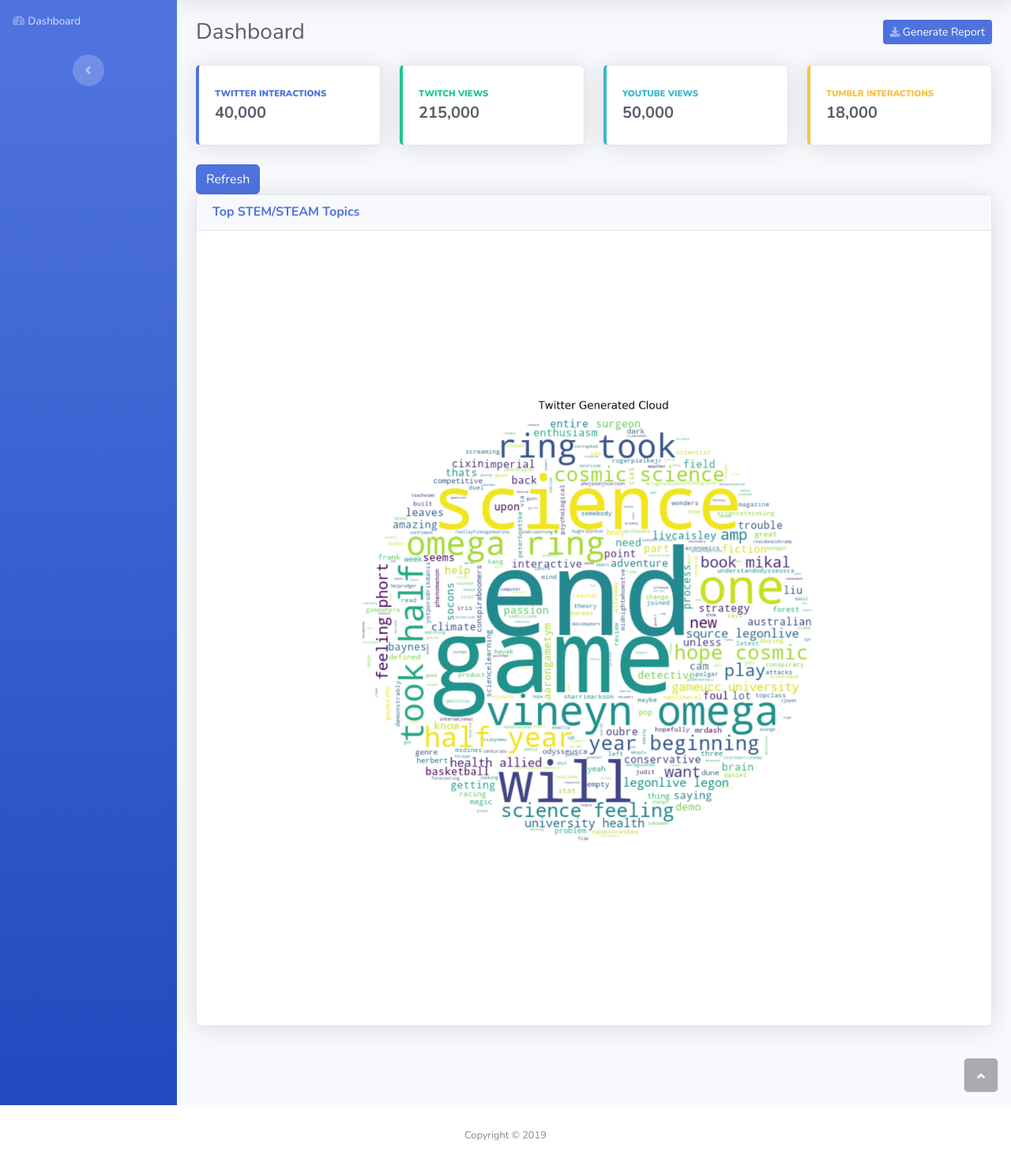
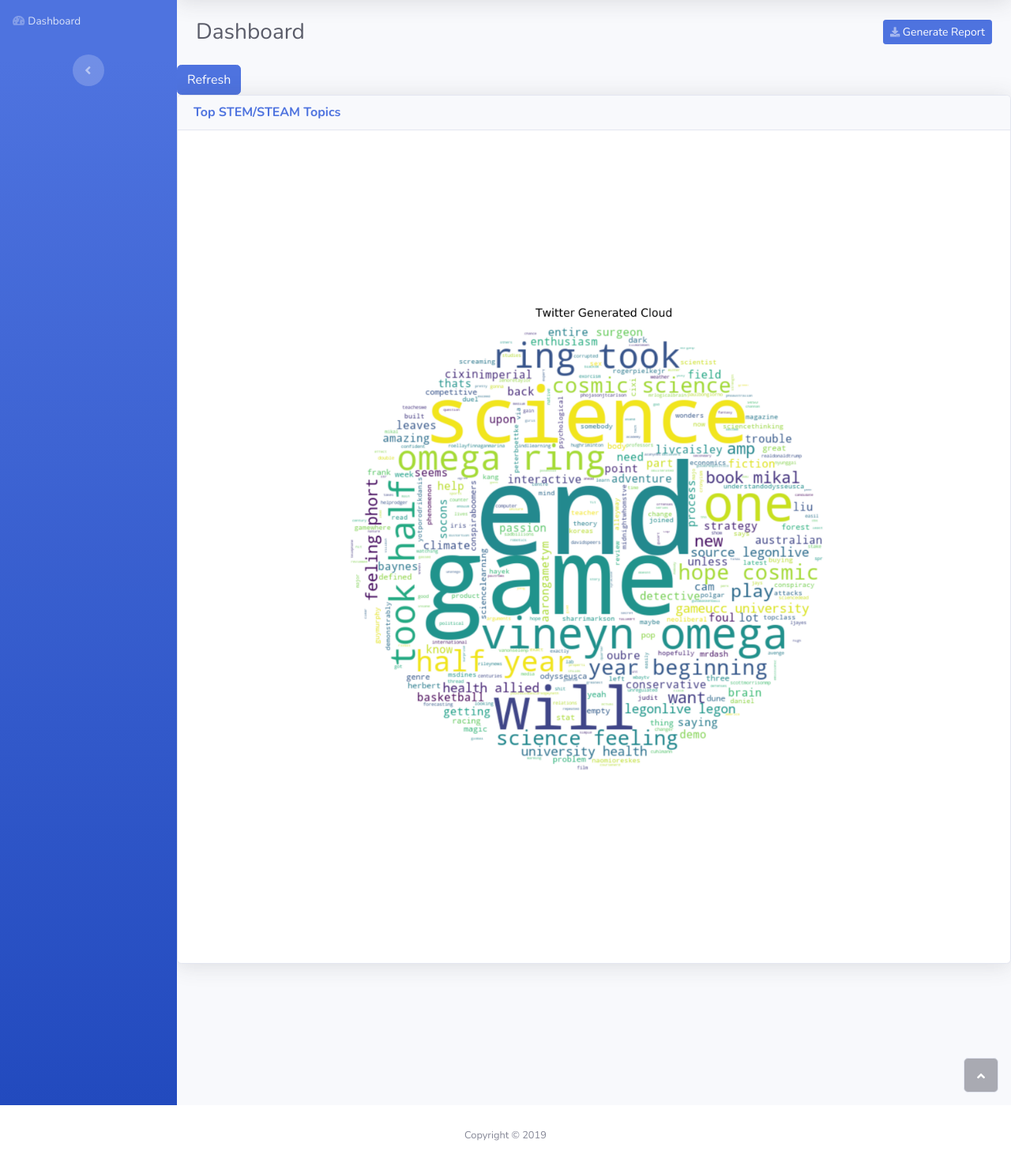
Before and after one commit to 2019-Arizona-Opportunity-Hack/Team-6, a Flask app: template templates/index.html in a window 1280 px wide. Shown: the part 70-1546 px from the top of the page at 79% size. Run offline with Flask 2, Linux system fonts and the light colour scheme; the template is opened without the code that fills it, so the values that code supplies are empty; some libraries are stand-ins or nearby versions.

Commit message:
removed interactions boxes

```diff
--- a/templates/index.html
+++ b/templates/index.html
@@ -56,59 +56,6 @@
             <div class="container-fluid">
                 <div class="d-sm-flex justify-content-between align-items-center mb-4">
                     <h3 class="text-dark mb-0">Dashboard</h3><a class="btn btn-primary btn-sm d-none d-sm-inline-block" role="button" href="data"><i class="fas fa-download fa-sm text-white-50"></i>&nbsp;Generate Report</a></div>
-                <div class="row">
-                    <div class="col-md-6 col-xl-3 mb-4">
-                        <div class="card shadow border-left-primary py-2">
-                            <div class="card-body">
-                                <div class="row align-items-center no-gutters">
-                                    <div class="col mr-2">
-                                        <div class="text-uppercase text-primary font-weight-bold text-xs mb-1"><span><strong>TWITTER INTERACTIONS</strong></span></div>
-                                        <div class="text-dark font-weight-bold h5 mb-0"><span>40,000</span></div>
-                                    </div>
-                                </div>
-                            </div>
-                        </div>
-                    </div>
-                    <div class="col-md-6 col-xl-3 mb-4">
-                        <div class="card shadow border-left-success py-2">
-                            <div class="card-body">
-                                <div class="row align-items-center no-gutters">
-                                    <div class="col mr-2">
-                                        <div class="text-uppercase text-success font-weight-bold text-xs mb-1"><span><strong>TWITCH VIEWS</strong></span></div>
-                                        <div class="text-dark font-weight-bold h5 mb-0"><span>215,000</span></div>
-                                    </div>
-                                </div>
-                            </div>
-                        </div>
-                    </div>
-                    <div class="col-md-6 col-xl-3 mb-4">
-                        <div class="card shadow border-left-info py-2">
-                            <div class="card-body">
-                                <div class="row align-items-center no-gutters">
-                                    <div class="col mr-2">
-                                        <div class="text-uppercase text-info font-weight-bold text-xs mb-1"><span><strong>YOUTUBE VIEWS</strong></span></div>
-                                        <div class="row no-gutters align-items-center">
-                                            <div class="col-auto">
-                                                <div class="text-dark font-weight-bold h5 mb-0 mr-3"><span>50,000</span></div>
-                                            </div>
-                                        </div>
-                                    </div>
-                                </div>
-                            </div>
-                        </div>
-                    </div>
-                    <div class="col-md-6 col-xl-3 mb-4">
-                        <div class="card shadow border-left-warning py-2">
-                            <div class="card-body">
-                                <div class="row align-items-center no-gutters">
-                                    <div class="col mr-2">
-                                        <div class="text-uppercase text-warning font-weight-bold text-xs mb-1"><span><strong>TUMBLR INTERACTIONS</strong></span></div>
-                                        <div class="text-dark font-weight-bold h5 mb-0"><span>18,000</span></div>
-                                    </div>
-                                </div>
-                            </div>
-                        </div>
-                    </div>
                 </div>
                <div class="row">
                     <div class="col-lg-7 col-xl-12 offset-xl-0"><button class="btn btn-primary" type="button">Refresh</button>
```
